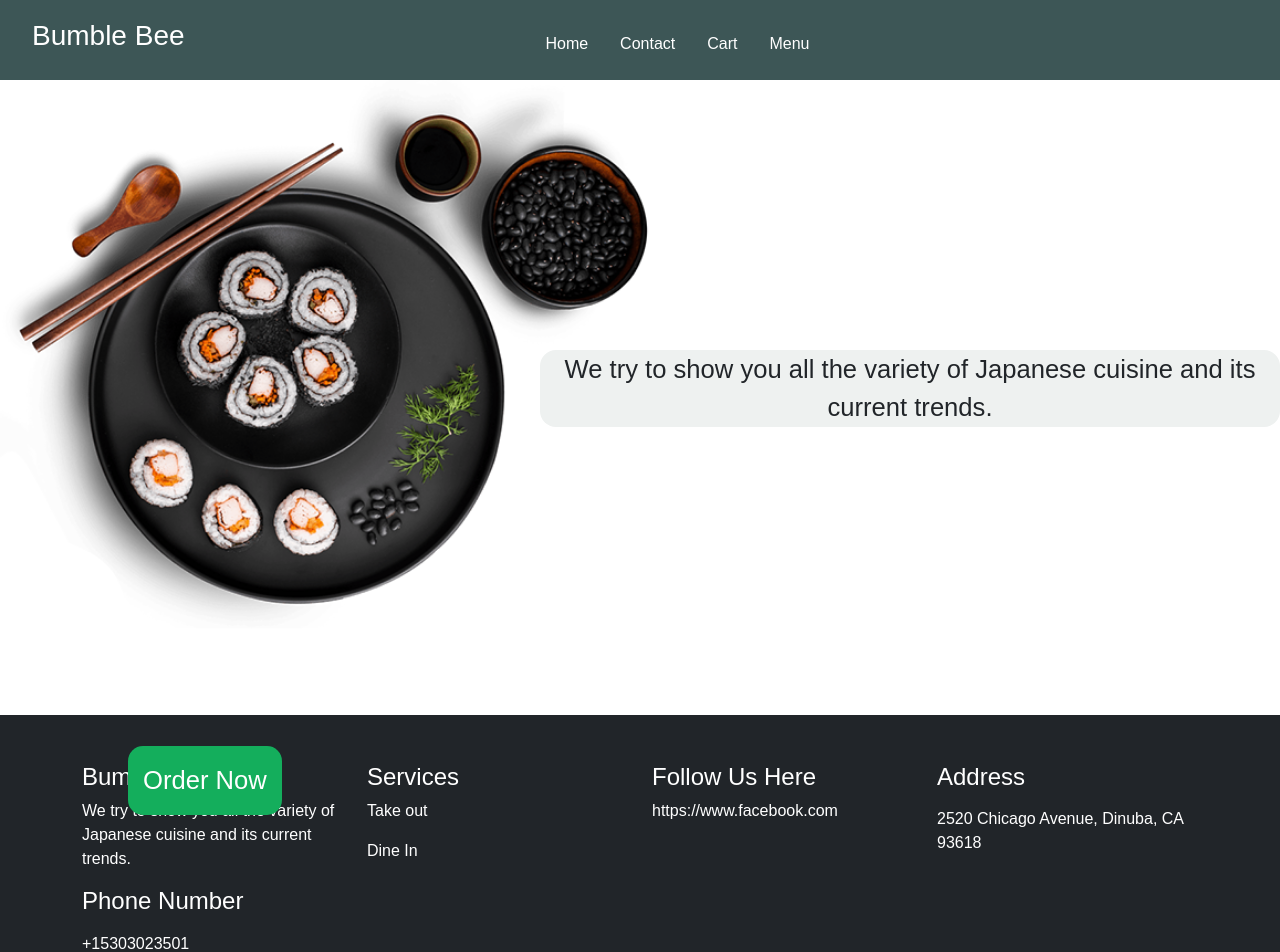
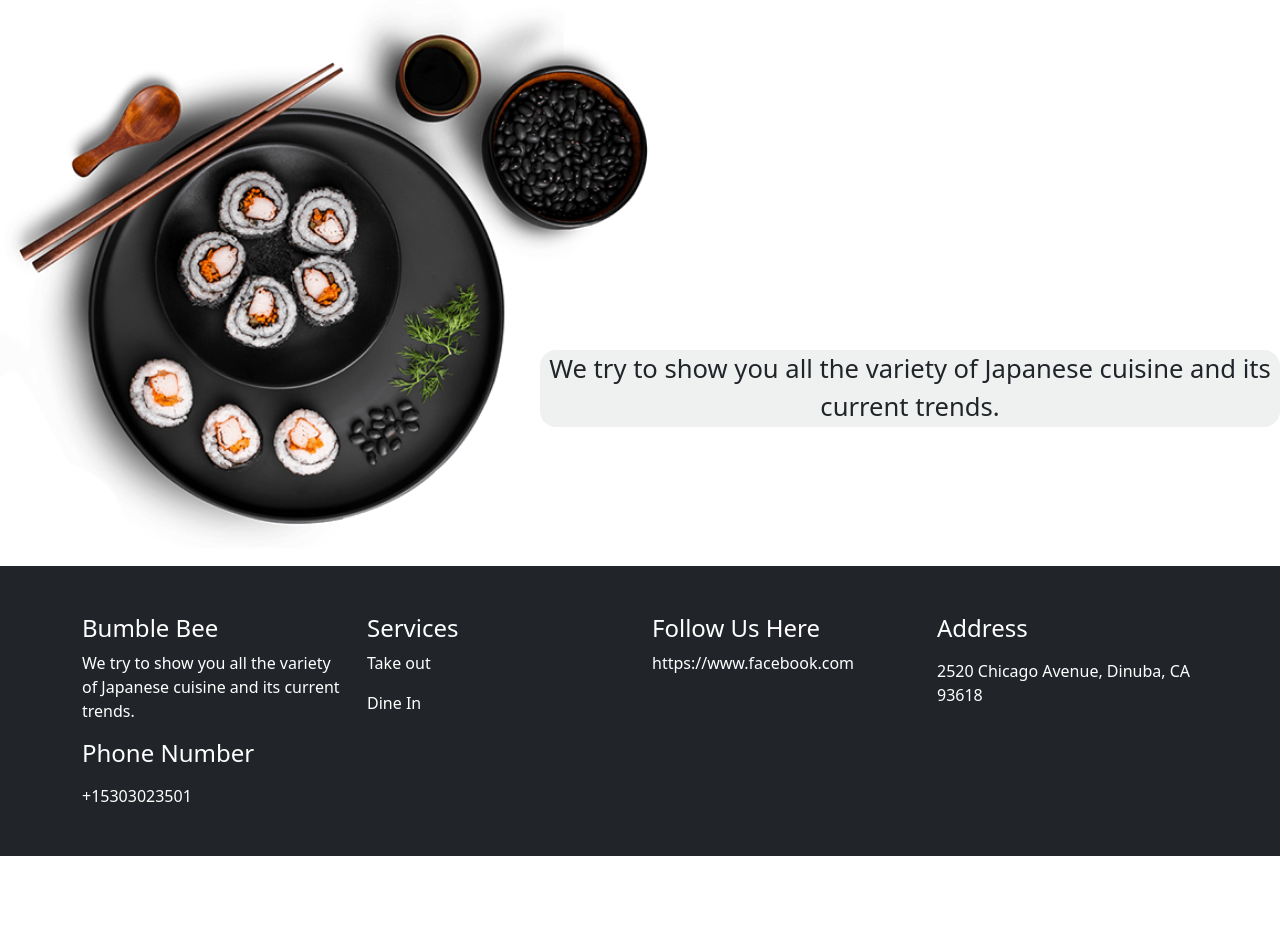
Before and after one commit to mmalik36/food-delivery-website, a React (Create React App) app: page / in a window 1280 px wide. Shown: the top 952 px of the page. After the commit the page ends 856 px from the top, so only its background shows below. Built offline with nearby package versions, Linux system fonts and the light colour scheme; a web font is replaced by a local one.

Commit message:
Add files via upload

```diff
--- a/src/pages/Home.js
+++ b/src/pages/Home.js
@@ -1,12 +1,10 @@
 import React from "react";
 import "../styles/Home.css";
-import Navbar from "../component/Navbar";
 import logo from "../assets/sushi.png";
 
 function Home() {
   return (
     <React.Fragment>
-      <Navbar />
       <div className="home-body-text">
         <p className="wordBubble">
           We try to show you all the variety of Japanese cuisine and its current
@@ -17,11 +15,7 @@ function Home() {
 
       <img src={logo} className="sushi-logo" alt="sushi"></img>
 
-        <div>
-            <button onClick={event=>window.location.href='./menu'} className="order-btn" >
-                Order Now
-            </button>
-        </div>
+
 
     </React.Fragment>
   );
```
